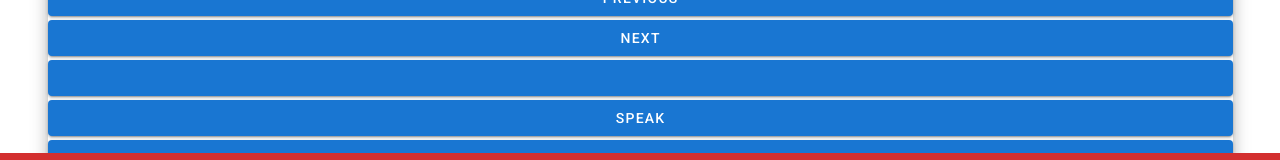
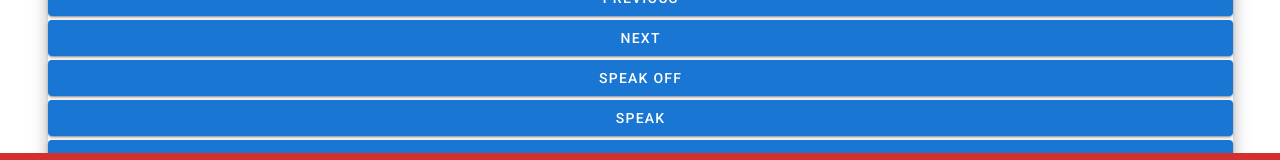
Before and after one commit to julianswift/Testing_Project, a Vue app: page /bio in a window 1280 px wide. Shown: the part 524-684 px from the top of the page. Built offline with nearby package versions, Linux system fonts and the light colour scheme.

Commit message:
v-for buttons commit2

```diff
--- a/src/views/Bio.vue
+++ b/src/views/Bio.vue
@@ -79,14 +79,16 @@ export default {
       // Let's sort out button text issue first.
       // GO TO NEXT COMMIT
 
-      affButtons: [
-        { method: this.previousAff, title: "Previous" },
-        { method: this.nextAff, title: "Next" },
-        { method: this.affToggleBtn, title: this.affSpeakStatus }, /* not rendered yet hence blank */
-        { method: this.affSpeak, title: "Speak" },
-        { method: this.affUpdate, title: "Update" },
-        { method: this.affDelete, title: "Delete" }
-      ],
+      // ----------------- COMMIT 2 ------------------------
+      // Let's put all this static button array of objects into a method and return the array
+      // Call setAffButtons when instance created
+      // At this point actually there is no difference than putting this array into data.
+      // Again we can use method functionalities, this time at least we can see Speak Off (which is coming from dynamic field of affSpeakStatus)
+      // but the problem is again we can't see any changes when we clicked affToggleBtn.
+      // remember it is working properly, you can see if you render {{affSpeakStatus}} in the template, problem is, it is not reflected on button text.
+      // solution is easy, let's define a watcher
+
+      affButtons: [],
       // You need to register staticData as a Vue Data
       affData: staticData,
       // Thanks to 2 ways binding, we can change this value from textarea html element
@@ -98,10 +100,36 @@ export default {
     };
   },
   created() {
-
+    this.setAffButtons();
     this.nextAff();
   },
+  watch: {
+    // this should be same name with the data/prop name
+    affSpeakStatus(val) {
+      console.log('You can listen changed value if you want, it is redundant for this example though', val)
+      // We are overwriting the button object when the affSpeakStatus changed, because the reason of the problem
+      // not seeing changed value of affSpeakStatus inside affButtons related object
+      // when data changed, the button array/object which has dependent dynamic field isn't updated. It is non-reactive
+      // This totally solve every problems from the functionality point of view.
+
+      /* this.setAffButtons() */
+
+      // If you want you can directly reach affButtons array, select the particular object
+      // update only that object instead of overwriting whole array.
+      this.affButtons[2].title = val
+    }
+  },
   methods: {
+    setAffButtons() {
+      this.affButtons = [
+        { method: this.previousAff, title: "Previous" },
+        { method: this.nextAff, title: "Next" },
+        { method: this.affToggleBtn, title: this.affSpeakStatus },
+        { method: this.affSpeak, title: "Speak" },
+        { method: this.affUpdate, title: "Update" },
+        { method: this.affDelete, title: "Delete" }
+      ]
+    },
     setAffResponse(id) {
       const data = this.affData.find(d => d.id == id);
       this.affResponse = data.affirmation;
```
